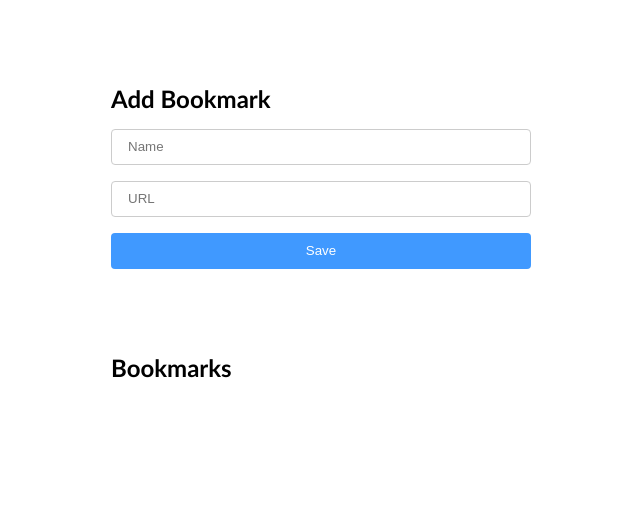
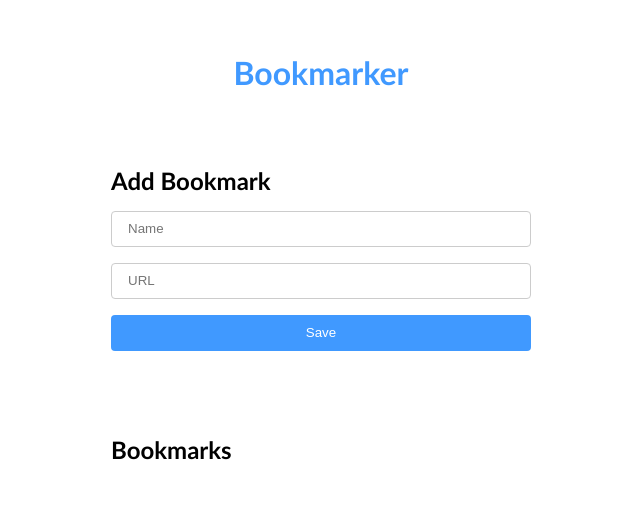
Before and after one commit to sivadass/javascript-bookmarker, a plain HTML site: page index.html in a window 1280 px wide. Shown: the whole page, without its empty margins (319-959 px from the left). Drawn offline with Linux system fonts and the light colour scheme.

Commit message:
Added page title and updated Readme description.

```diff
--- a/index.html
+++ b/index.html
@@ -10,7 +10,9 @@
 
     </head>
     <body onload="fetchBookmarks()">
+
         <div class="container">
+            <h1>Bookmarker</h1>
             <form class="form-container" id="addBookmark">
                 <h2>Add Bookmark</h2>
                 <input type="text" id="siteName" name="siteName" placeholder="Name">
--- a/scss/style.scss
+++ b/scss/style.scss
@@ -10,7 +10,10 @@ body{
     margin: 0 auto;
     padding: 32px;
 }
-
+h1{
+    text-align: center;
+    color: #4099ff;
+}
 .form-container,
 .bookmarks-container{
     max-width: 420px;
```
Also changed, not shown: css/style.css, 1 other file.
